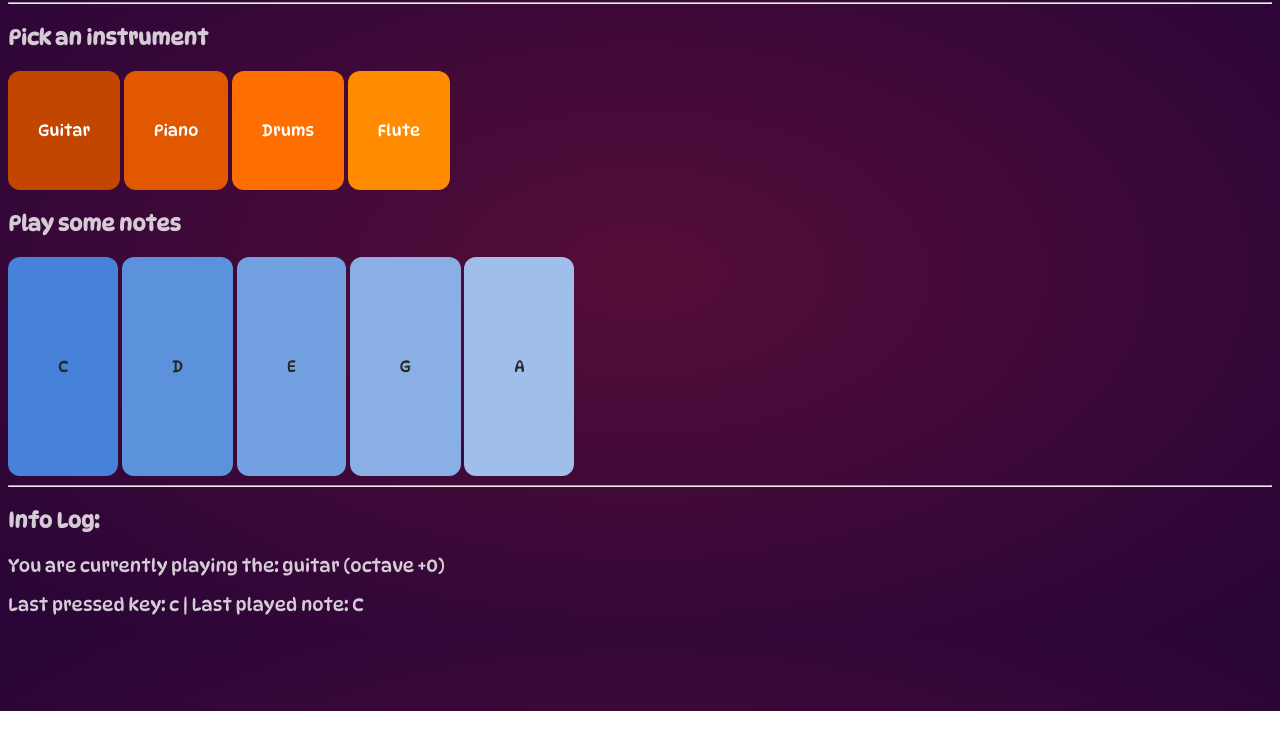
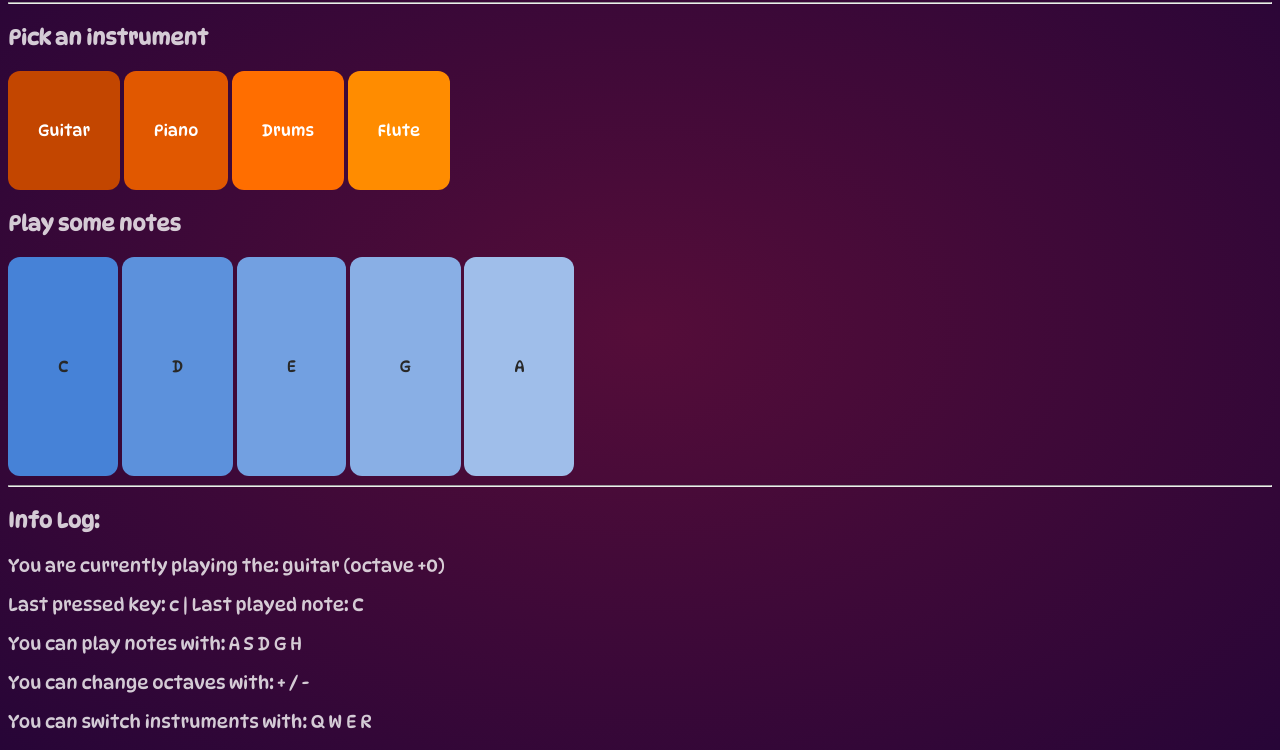
Before and after one commit to benjaccaci/virtual_campfire, a website: page public/client.html in a window 1280 px wide. Shown: the part 89-839 px from the top of the page. Before the commit the page ends 800 px from the top, so only its background shows below. Drawn offline with Linux system fonts and the light colour scheme.

Commit message:
More log info

```diff
--- a/public/client.html
+++ b/public/client.html
@@ -28,6 +28,9 @@
     <h3>Info Log:</h3>
     <p id="current_instrument"></p>
     <p id="lastkey"></p>
+    <p>You can play notes with: A S D G H</p>
+    <p>You can change octaves with: + / -</p>
+    <p>You can switch instruments with: Q W E R</p>
     <script>
       const socket = new WebSocket(`ws://${location.host}`);
 
```
